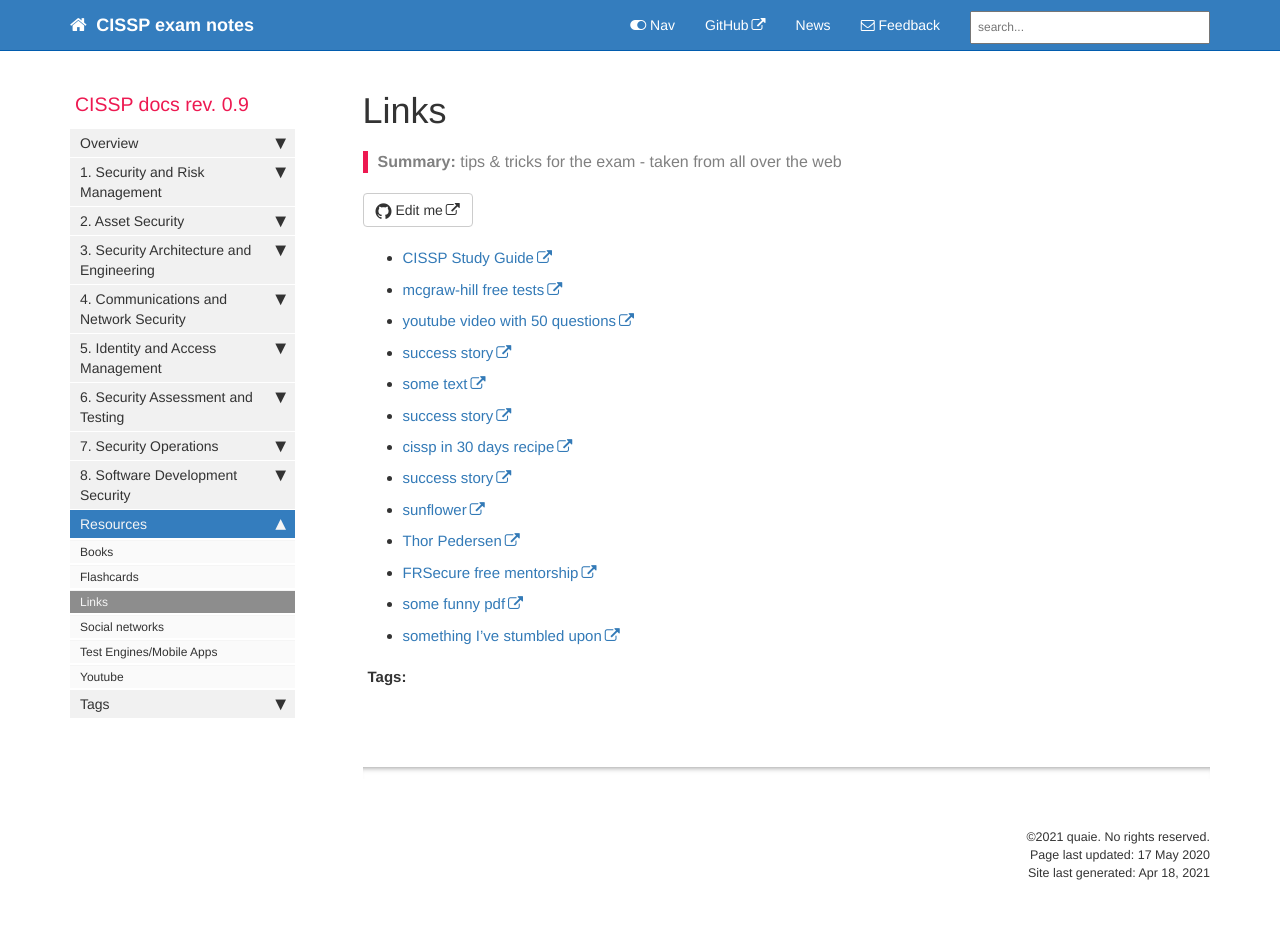
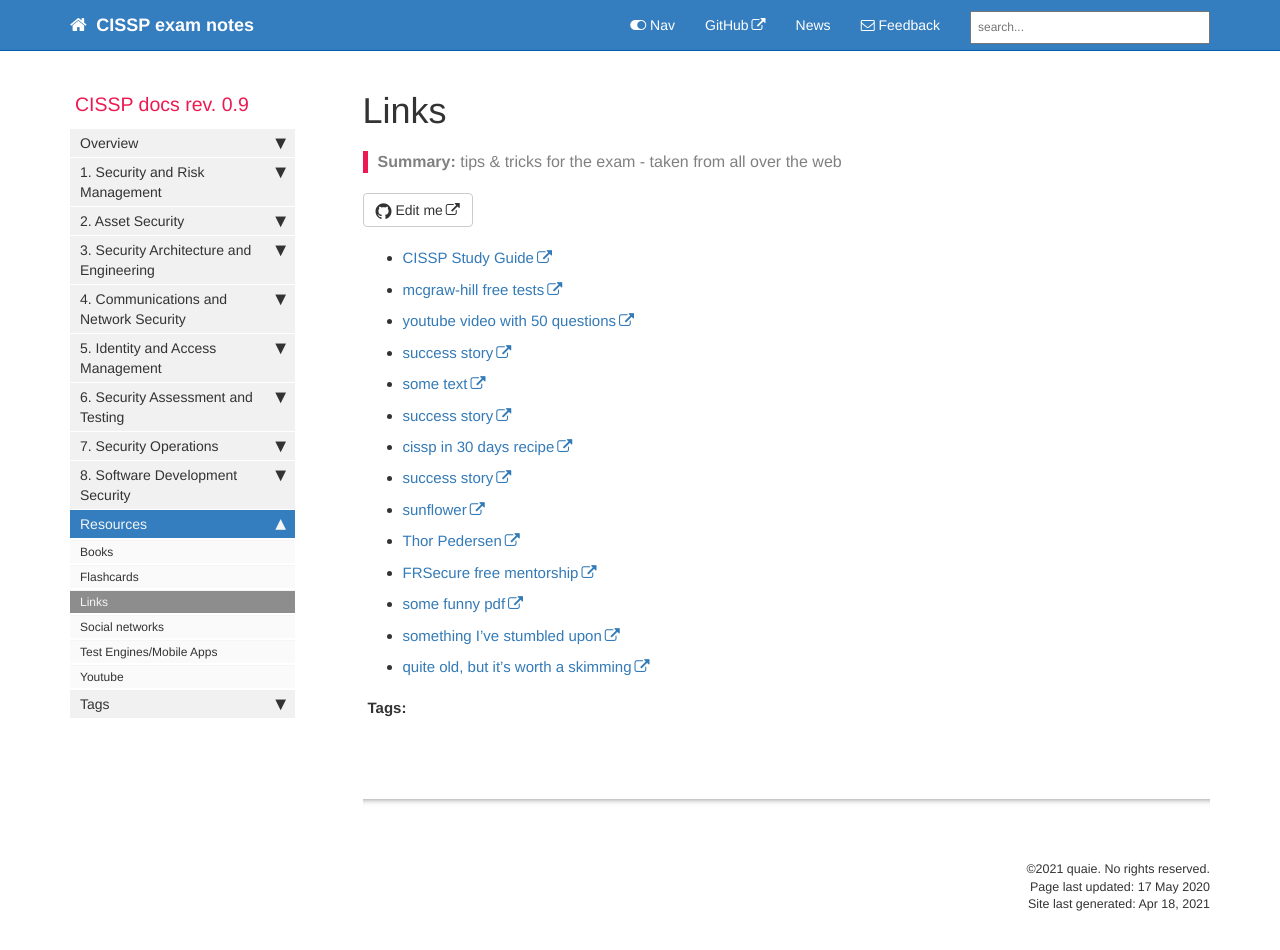
Before and after one commit to quaie/cissp, a Jekyll site: the page built from pages/mydoc/resources_links.md, in a window 1280 px wide and 964 px high. Shown: the top 950 px of the window. Built offline with Jekyll 4.4.1, drawn with Linux system fonts in a browser that asks for light colours; comment, search, counter and statistics services are not loaded.

Commit message:
Update resources_links.md

```diff
--- a/pages/mydoc/resources_links.md
+++ b/pages/mydoc/resources_links.md
@@ -28,6 +28,7 @@ p&utm_name=iossmf){:target="_blank"}
 - [FRSecure free mentorship](https://frsecure.com/cissp-mentor-program/){:target="_blank"}
 - [some funny pdf](https://zineausa.com/blog/wp-content/uploads/2019/09/CISSP-STUDY.pdf){:target="_blank"}
 - [something I've stumbled upon](https://cromwell-intl.com/cybersecurity/isc2-cissp/){:target="_blank"}
+- [quite old, but it's worth a skimming](https://josephdelgadillo.com/cissp-testprep-cheatsheet/){:target="_blank"}
 
 
 {% include links.html %}
```
